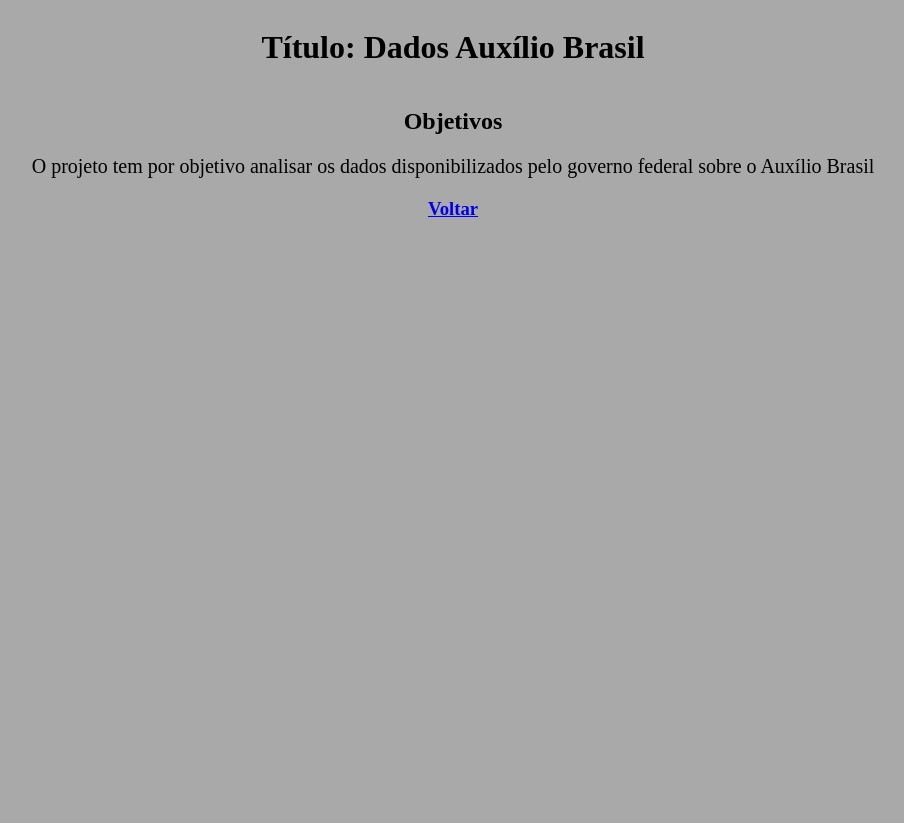
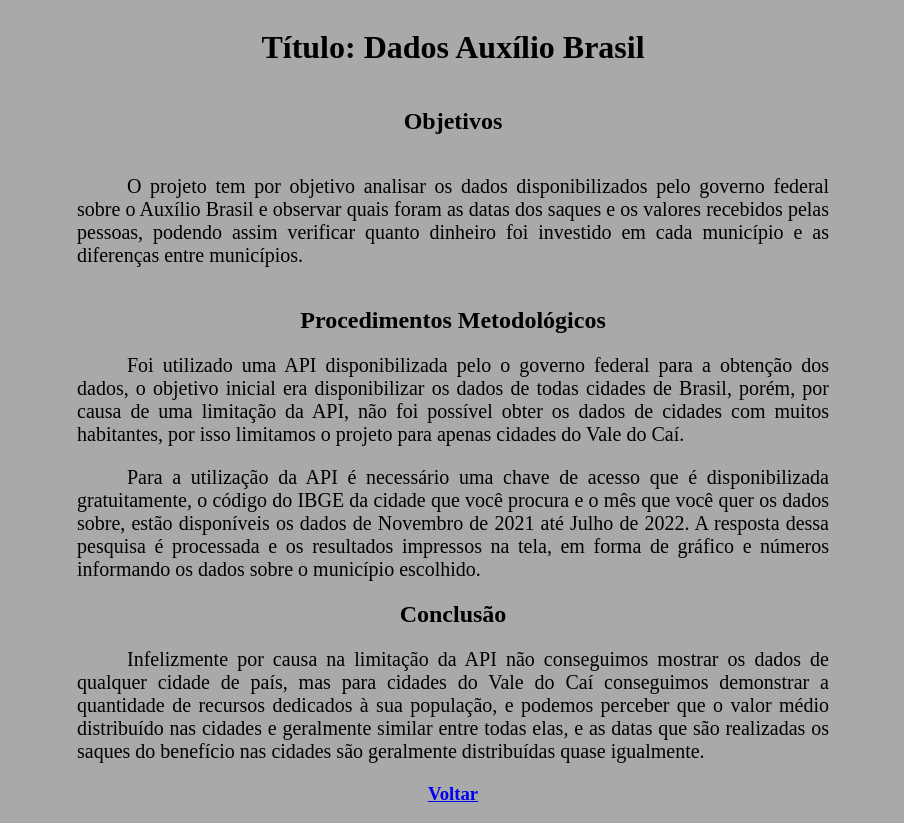
Before and after one commit to arturklein03/Auxilio_API, a PHP site: page /info.php in a window 1280 px wide. Shown: the whole page, without its empty margins (187-1091 px from the left). Before the commit the page ends 217 px from the top, so only its background shows below. Run offline with PHP 8.4, Linux system fonts and the light colour scheme.

Commit message:
Add files via upload

```diff
--- a/info.php
+++ b/info.php
@@ -14,7 +14,16 @@
     <div>
         <div class="titulo"><h2>Objetivos</h2></div>
         <div class="paragrafo">
-            <p>O projeto tem por objetivo analisar os dados disponibilizados pelo governo federal sobre o Auxílio Brasil</p>
+            <p>O projeto tem por objetivo analisar os dados disponibilizados pelo governo federal sobre o Auxílio Brasil e observar quais foram as datas dos saques e os valores recebidos pelas pessoas, podendo assim verificar quanto dinheiro foi investido em cada município e as diferenças entre municípios.</p>
+        </div>
+        <div class = "titulo"><h2>Procedimentos Metodológicos</h2></div>
+        <div>
+            <p class = "paragrafo">Foi utilizado uma API disponibilizada pelo o governo federal para a obtenção dos dados, o objetivo inicial era disponibilizar os dados de todas cidades de Brasil, porém, por causa de uma limitação da API, não foi possível obter os dados de cidades com muitos habitantes, por isso limitamos o projeto para apenas cidades do Vale do Caí.</p>
+            <p class = "paragrafo">Para a utilização da API é necessário uma chave de acesso que é disponibilizada gratuitamente, o código do IBGE da cidade que você procura e o mês que você quer os dados sobre, estão disponíveis os dados de Novembro de 2021 até Julho de 2022. A resposta dessa pesquisa é processada e os resultados impressos na tela, em forma de gráfico e números informando os dados sobre o município escolhido.</p>
+        </div>
+        <div class = "titulo"><h2>Conclusão</h2></div>
+        <div>
+            <p class = "paragrafo">Infelizmente por causa na limitação da API não conseguimos mostrar os dados de qualquer cidade de país, mas para cidades do Vale do Caí conseguimos demonstrar a quantidade de recursos dedicados à sua população, e podemos perceber que o valor médio distribuído nas cidades e geralmente similar entre todas elas, e as datas que são realizadas os saques do benefício nas cidades são geralmente distribuídas quase igualmente.</p>
         </div>
     </div>
     <a class="titulo" href="index.php"><h3>Voltar</h3></a>
--- a/sytle.css
+++ b/sytle.css
@@ -37,7 +37,10 @@
 }
 
 .paragrafo{
-    text-align: center;
+    display: flex;
+    text-align: justify;
     font-size: 20px;
-
+    padding-right: 20vw;
+    padding-left: 20vw;
+    text-indent: 50px;
 }
```
